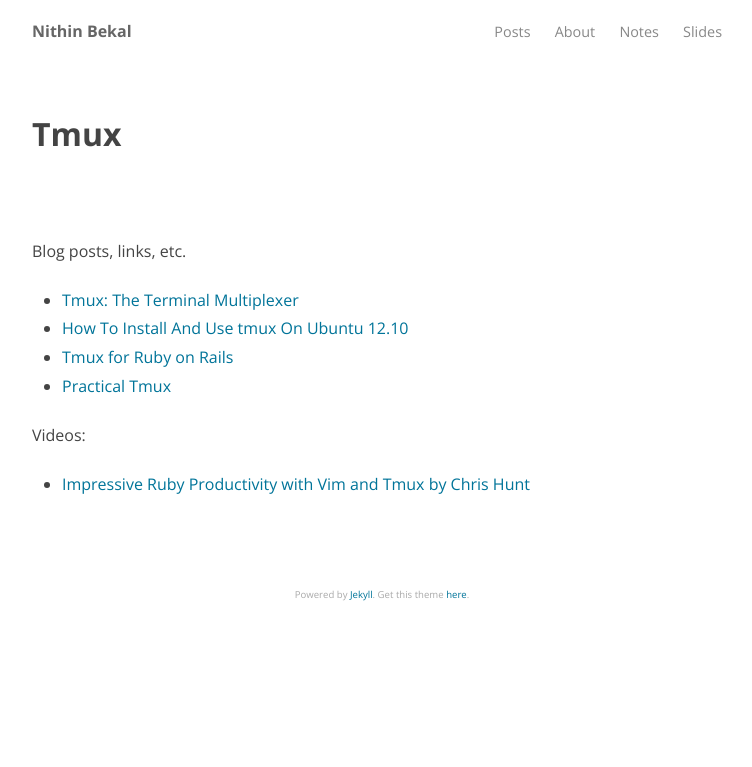
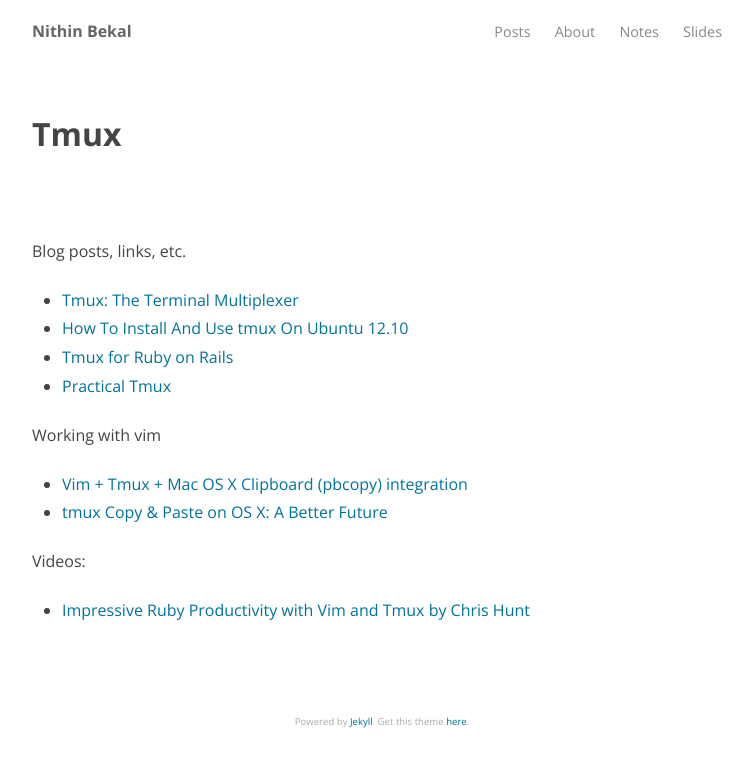
Before and after one commit to nithinbekal/nithinbekal.github.io, a Jekyll site: the page built from notes/tmux.md, in a window 1280 px wide. Shown: the top 767 px of the page, without its empty margins (258-1010 px from the left). Built offline with Jekyll 4.4.1, drawn with Linux system fonts in a browser that asks for light colours.

Commit message:
Add tmux notes

```diff
--- a/notes/tmux.md
+++ b/notes/tmux.md
@@ -11,6 +11,11 @@
 * [Tmux for Ruby on Rails](http://www.psteiner.com/2012/05/tmux-for-ruby-on-rails.html)
 * [Practical Tmux](http://mutelight.org/practical-tmux)
 
+Working with vim
+
+- [Vim + Tmux + Mac OS X Clipboard (pbcopy) integration](https://gist.github.com/stephenmckinney/4197891)
+- [tmux Copy & Paste on OS X: A Better Future](https://robots.thoughtbot.com/tmux-copy-paste-on-os-x-a-better-future)
+
 Videos:
 
 * [Impressive Ruby Productivity with Vim and Tmux by Chris Hunt](https://www.youtube.com/watch?v=gB-JSh1EVME)
```
